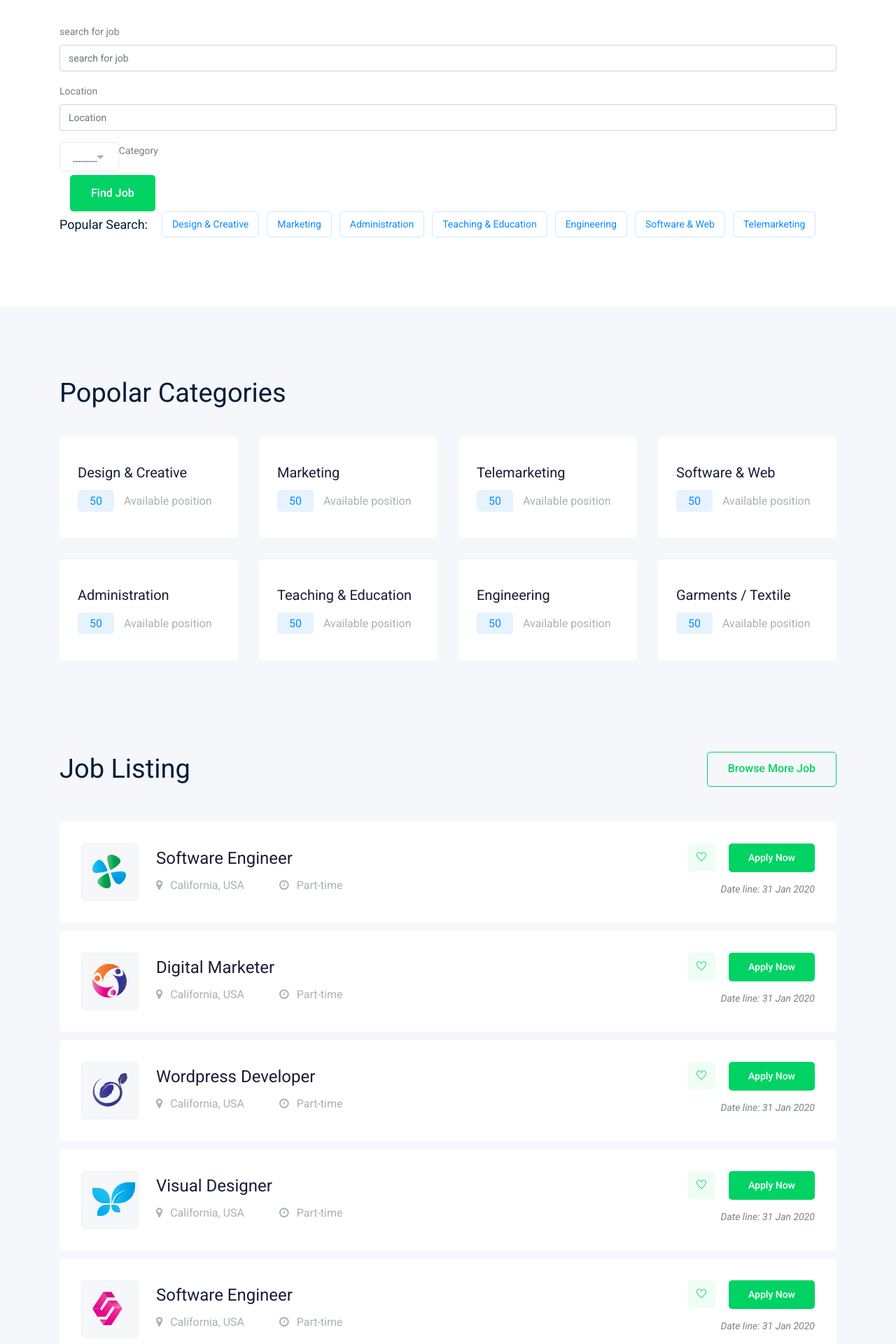
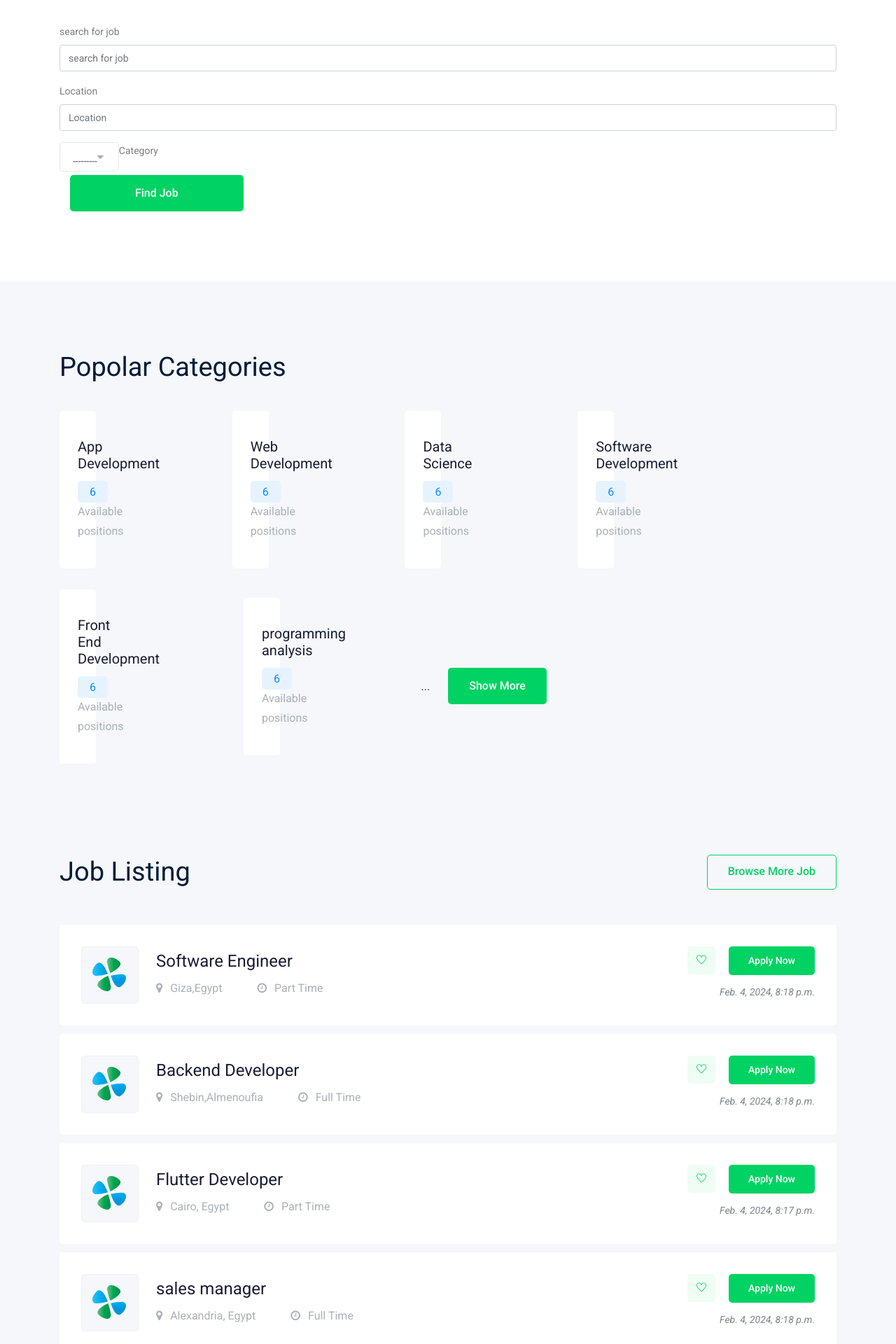
Before and after one commit to nerminaymann/Django-Job-Board, a Django app: page / in a window 1280 px wide. Shown: the part 767-2687 px from the top of the page at 70% size. Run offline with Django 5.2, Linux system fonts and the light colour scheme; a user stored in the database is signed in; data comes from the database, SQL or seed files in the repository; both versions use the stored data as it was after the commit; some libraries are stand-ins or nearby versions.

Commit message:
add Home Page (show more is fixed)

```diff
--- a/accounts/urls.py
+++ b/accounts/urls.py
@@ -7,5 +7,6 @@ urlpatterns = [
     # path('login/', views.login,name='login'),
     # path('logout/', views.logout,name='logout'),
     path('profile/', views.Get_Profile, name='profile'),
+    path('profile/<str:profile>', views.Get_Others_Profile, name='others_profile'),
     path('update_profile/', views.Update_Profile, name='update_profile'),
 ]
--- a/accounts/views.py
+++ b/accounts/views.py
@@ -63,6 +63,12 @@ def Get_Profile(request):
     return render(request,'accounts/profile.html',{'profile': profile})
 
 @login_required(login_url='login')
+def Get_Others_Profile(request,profile):
+    #to return the current user who's log in the website
+    profile = Profile.objects.get(user=profile)
+    return render(request,'accounts/profile.html',{'other_profile': profile})
+
+@login_required(login_url='login')
 def Update_Profile(request):
     profile = Profile.objects.get(user=request.user)
     # user_profile = Profile.objects.get(user=request.user)
--- a/home/templates/home/home.html
+++ b/home/templates/home/home.html
@@ -42,7 +42,8 @@
     {% bootstrap_form myfilterr.form %}
     <div class="col-lg-3 col-md-12">
     <div class="job_btn">
-    <a href="{% url 'Job_List' myfilterr %}" class="boxed-btn3">Find Job</a>
+{#    <a href= '#job_listing_area' type="submit" class="boxed-btn3">Find Job</a>#}
+     <input type="submit" value="Find Job" class="boxed-btn3 w-100 mt-2"  >
 
 {#       <input href="{% url 'Job_List' %}" type="submit" value="Find Job" class="boxed-btn3">#}
     </div>
@@ -80,25 +81,24 @@
 {#</div>#}
 {#</div>#}
 </form>
-<div class="row">
-<div class="col-lg-12">
-<div class="popular_search d-flex align-items-center">
-<span>Popular Search:</span>
-<ul>
-<li><a href="#">Design & Creative</a></li>
-<li><a href="#">Marketing</a></li>
-<li><a href="#">Administration</a></li>
-<li><a href="#">Teaching & Education</a></li>
-<li><a href="#">Engineering</a></li>
-<li><a href="#">Software & Web</a></li>
-<li><a href="#">Telemarketing</a></li>
-</ul>
+{#<div class="row">#}
+{#<div class="col-lg-12">#}
+{#<div class="popular_search d-flex align-items-center">#}
+{#<span>Popular Search:</span>#}
+{#<ul>#}
+{#<li><a href="#">Design & Creative</a></li>#}
+{#<li><a href="#">Marketing</a></li>#}
+{#<li><a href="#">Administration</a></li>#}
+{#<li><a href="#">Teaching & Education</a></li>#}
+{#<li><a href="#">Engineering</a></li>#}
+{#<li><a href="#">Software & Web</a></li>#}
+{#<li><a href="#">Telemarketing</a></li>#}
+{#</ul>#}
+{#</div>#}
+{#</div>#}
+{#</div>#}
 </div>
 </div>
-</div>
-</div>
-</div>
-
 
 <div class="popular_catagory_area">
 <div class="container">
@@ -109,61 +109,48 @@
 </div>
 </div>
 </div>
-<div class="row">
-<div class="col-lg-4 col-xl-3 col-md-6">
-<div class="single_catagory">
-<a href="jobs.html"><h4>Design & Creative</h4></a>
-<p> <span>50</span> Available position</p>
-</div>
-</div>
-<div class="col-lg-4 col-xl-3 col-md-6">
-<div class="single_catagory">
-<a href="jobs.html"><h4>Marketing</h4></a>
-<p> <span>50</span> Available position</p>
-</div>
-</div>
-<div class="col-lg-4 col-xl-3 col-md-6">
-<div class="single_catagory">
-<a href="jobs.html"><h4>Telemarketing</h4></a>
-<p> <span>50</span> Available position</p>
-</div>
-</div>
-<div class="col-lg-4 col-xl-3 col-md-6">
-<div class="single_catagory">
-<a href="jobs.html"><h4>Software & Web</h4></a>
-<p> <span>50</span> Available position</p>
-</div>
-</div>
-<div class="col-lg-4 col-xl-3 col-md-6">
-<div class="single_catagory">
-<a href="jobs.html"><h4>Administration</h4></a>
-<p> <span>50</span> Available position</p>
-</div>
-</div>
-<div class="col-lg-4 col-xl-3 col-md-6">
-<div class="single_catagory">
-<a href="jobs.html"><h4>Teaching & Education</h4></a>
-<p> <span>50</span> Available position</p>
-</div>
-</div>
-<div class="col-lg-4 col-xl-3 col-md-6">
-<div class="single_catagory">
-<a href="jobs.html"><h4>Engineering</h4></a>
-<p> <span>50</span> Available position</p>
-</div>
-</div>
-<div class="col-lg-4 col-xl-3 col-md-6">
-<div class="single_catagory">
-<a href="jobs.html"><h4>Garments / Textile</h4></a>
-<p> <span>50</span> Available position</p>
-</div>
-</div>
-</div>
+{% for category in categories %}
+    {% if category.id <= 7 %}
+        <div class="row" style="display: inline-block;
+          vertical-align: middle;">
+        <div class="col-lg-4 col-xl-3 col-md-6">
+        <div class="single_catagory">
+        <a href="{% url 'filter_job_category' category.id %}"><h4>{{ category }}</h4></a>
+{#        {% for job in jobs %}#}
+{#            numOfJobs = {{ job.count_jobs_of(category) }}#}
+{#        {% endfor %}#}
+        <p> <span>{{ numOfJobs.count }}</span> Available positions</p>
+        </div>
+        </div>
+        </div>
+    {% endif %}
+    <span id="more" style="display: none;">
+        {% for category in categories %}
+        {% if category.id >= 8  %}
+        <div class="row" style="display: inline-block;
+          vertical-align: middle;">
+        <div class="col-lg-4 col-xl-3 col-md-6">
+        <div class="single_catagory">
+        <a href="{% url 'filter_job_category' category.id %}"><h4>{{ category }}</h4></a>
+        {#{% for job in jobs %}#}
+        {#    {{ job.category.count }}#}
+        {#{% endfor %}#}
+        <p> <span>{{ numOfJobs.count }}</span> Available positions</p>
+        </div>
+        </div>
+        </div>
+        {% endif %}
+        {% endfor %}
+    </span>
+{% endfor %}
+<span id="dots">...</span>
+<button onclick="myFunction()" id="myBtn" class="boxed-btn3" style="margin-left: 2%">Show more</button>
 </div>
 </div>
 
 
-<div class="job_listing_area">
+
+<div id="job_listing_area" class="job_listing_area">
 <div class="container">
 <div class="row align-items-center">
 <div class="col-lg-6">
@@ -173,26 +160,27 @@
 </div>
 <div class="col-lg-6">
 <div class="brouse_job text-right">
-<a href="jobs.html" class="boxed-btn4">Browse More Job</a>
+<a href="{% url 'Job_List' %}" class="boxed-btn4">Browse More Job</a>
 </div>
 </div>
 </div>
 <div class="job_lists">
 <div class="row">
+{% for job in jobs %}
 <div class="col-lg-12 col-md-12">
 <div class="single_jobs white-bg d-flex justify-content-between">
 <div class="jobs_left d-flex align-items-center">
 <div class="thumb">
-<img src="img/svg_icon/1.svg" alt>
+<img src="{% static 'img/svg_icon/1.svg' %}" alt="{{ job }}">
 </div>
 <div class="jobs_conetent">
-<a href="job_details.html"><h4>Software Engineer</h4></a>
+<a href="{% url 'job_detail' job.slug %}"><h4>{{ job}}</h4></a>
 <div class="links_locat d-flex align-items-center">
 <div class="location">
-<p> <i class="fa fa-map-marker"></i> California, USA</p>
+<p> <i class="fa fa-map-marker"></i> {{ job.location}}</p>
 </div>
 <div class="location">
-<p> <i class="fa fa-clock-o"></i> Part-time</p>
+<p> <i class="fa fa-clock-o"></i> {{ job.job_type }}</p>
 </div>
 </div>
 </div>
@@ -200,160 +188,17 @@
 <div class="jobs_right">
 <div class="apply_now">
 <a class="heart_mark" href="#"> <i class="ti-heart"></i> </a>
-<a href="job_details.html" class="boxed-btn3">Apply Now</a>
+<a href="{% url 'job_detail' job.slug %}" class="boxed-btn3">Apply Now</a>
 </div>
 <div class="date">
-<p>Date line: 31 Jan 2020</p>
+<p>{{ job.published_at}}</p>
 </div>
 </div>
 </div>
 </div>
-<div class="col-lg-12 col-md-12">
-<div class="single_jobs white-bg d-flex justify-content-between">
-<div class="jobs_left d-flex align-items-center">
-<div class="thumb">
-<img src="img/svg_icon/2.svg" alt>
+{% endfor %}
 </div>
-<div class="jobs_conetent">
-<a href="job_details.html"><h4>Digital Marketer</h4></a>
-<div class="links_locat d-flex align-items-center">
-<div class="location">
-<p> <i class="fa fa-map-marker"></i> California, USA</p>
-</div>
-<div class="location">
-<p> <i class="fa fa-clock-o"></i> Part-time</p>
-</div>
-</div>
-</div>
-</div>
-<div class="jobs_right">
-<div class="apply_now">
-<a class="heart_mark" href="#"> <i class="ti-heart"></i> </a>
-<a href="job_details.html" class="boxed-btn3">Apply Now</a>
-</div>
-<div class="date">
-<p>Date line: 31 Jan 2020</p>
-</div>
-</div>
-</div>
-</div>
-<div class="col-lg-12 col-md-12">
-<div class="single_jobs white-bg d-flex justify-content-between">
-<div class="jobs_left d-flex align-items-center">
-<div class="thumb">
-<img src="img/svg_icon/3.svg" alt>
-</div>
-<div class="jobs_conetent">
-<a href="job_details.html"><h4>Wordpress Developer</h4></a>
-<div class="links_locat d-flex align-items-center">
-<div class="location">
-<p> <i class="fa fa-map-marker"></i> California, USA</p>
-</div>
-<div class="location">
-<p> <i class="fa fa-clock-o"></i> Part-time</p>
-</div>
-</div>
-</div>
-</div>
-<div class="jobs_right">
-<div class="apply_now">
-<a class="heart_mark" href="#"> <i class="ti-heart"></i> </a>
-<a href="job_details.html" class="boxed-btn3">Apply Now</a>
-</div>
-<div class="date">
-<p>Date line: 31 Jan 2020</p>
-</div>
-</div>
-</div>
-</div>
-<div class="col-lg-12 col-md-12">
-<div class="single_jobs white-bg d-flex justify-content-between">
-<div class="jobs_left d-flex align-items-center">
-<div class="thumb">
-<img src="img/svg_icon/4.svg" alt>
-</div>
-<div class="jobs_conetent">
-<a href="job_details.html"><h4>Visual Designer</h4></a>
-<div class="links_locat d-flex align-items-center">
-<div class="location">
-<p> <i class="fa fa-map-marker"></i> California, USA</p>
-</div>
-<div class="location">
-<p> <i class="fa fa-clock-o"></i> Part-time</p>
-</div>
-</div>
-</div>
-</div>
-<div class="jobs_right">
-<div class="apply_now">
-<a class="heart_mark" href="#"> <i class="ti-heart"></i> </a>
-<a href="job_details.html" class="boxed-btn3">Apply Now</a>
-</div>
-<div class="date">
-<p>Date line: 31 Jan 2020</p>
-</div>
-</div>
-</div>
-</div>
-<div class="col-lg-12 col-md-12">
-<div class="single_jobs white-bg d-flex justify-content-between">
-<div class="jobs_left d-flex align-items-center">
-<div class="thumb">
-<img src="img/svg_icon/5.svg" alt>
-</div>
-<div class="jobs_conetent">
-<a href="job_details.html"><h4>Software Engineer</h4></a>
-<div class="links_locat d-flex align-items-center">
-<div class="location">
-<p> <i class="fa fa-map-marker"></i> California, USA</p>
-</div>
-<div class="location">
-<p> <i class="fa fa-clock-o"></i> Part-time</p>
-</div>
-</div>
-</div>
-</div>
-<div class="jobs_right">
-<div class="apply_now">
-<a class="heart_mark" href="#"> <i class="ti-heart"></i> </a>
-<a href="job_details.html" class="boxed-btn3">Apply Now</a>
-</div>
-<div class="date">
-<p>Date line: 31 Jan 2020</p>
-</div>
-</div>
-</div>
-</div>
-<div class="col-lg-12 col-md-12">
-<div class="single_jobs white-bg d-flex justify-content-between">
-<div class="jobs_left d-flex align-items-center">
-<div class="thumb">
-<img src="img/svg_icon/1.svg" alt>
-</div>
-<div class="jobs_conetent">
-<a href="job_details.html"><h4>Creative Designer</h4></a>
-<div class="links_locat d-flex align-items-center">
-<div class="location">
-<p> <i class="fa fa-map-marker"></i> California, USA</p>
-</div>
-<div class="location">
-<p> <i class="fa fa-clock-o"></i> Part-time</p>
-</div>
-</div>
-</div>
-</div>
-<div class="jobs_right">
-<div class="apply_now">
-<a class="heart_mark" href="#"> <i class="ti-heart"></i> </a>
-<a href="job_details.html" class="boxed-btn3">Apply Now</a>
-</div>
-<div class="date">
-<p>Date line: 31 Jan 2020</p>
-</div>
-</div>
-</div>
-</div>
-</div>
+
 </div>
 </div>
 </div>
@@ -368,160 +213,83 @@
 </div>
 </div>
 </div>
+
+
 <div class="row">
 <div class="col-lg-12">
 <div class="candidate_active owl-carousel">
+{% for prof in profiles %}
+{% if prof != request.user %}
 <div class="single_candidates text-center">
 <div class="thumb">
-<img src="img/candiateds/1.png" alt>
+<img src="{{prof.profile_pic}}" alt="{{ prof }}">
 </div>
-<a href="#"><h4>Markary Jondon</h4></a>
-<p>Software Engineer</p>
+<a href="{% url 'others_profile' prof.id %}"><h4>{{ prof}}</h4></a>
+<p>{{ prof.position}}</p>
 </div>
-<div class="single_candidates text-center">
-<div class="thumb">
-<img src="img/candiateds/2.png" alt>
-</div>
-<a href="#"><h4>Markary Jondon</h4></a>
-<p>Software Engineer</p>
-</div>
-<div class="single_candidates text-center">
-<div class="thumb">
-<img src="img/candiateds/3.png" alt>
-</div>
-<a href="#"><h4>Markary Jondon</h4></a>
-<p>Software Engineer</p>
-</div>
-<div class="single_candidates text-center">
-<div class="thumb">
-<img src="img/candiateds/4.png" alt>
-</div>
-<a href="#"><h4>Markary Jondon</h4></a>
-<p>Software Engineer</p>
-</div>
-<div class="single_candidates text-center">
-<div class="thumb">
-<img src="img/candiateds/5.png" alt>
-</div>
-<a href="#"><h4>Markary Jondon</h4></a>
-<p>Software Engineer</p>
-</div>
-<div class="single_candidates text-center">
-<div class="thumb">
-<img src="img/candiateds/6.png" alt>
-</div>
-<a href="#"><h4>Markary Jondon</h4></a>
-<p>Software Engineer</p>
-</div>
-<div class="single_candidates text-center">
-<div class="thumb">
-<img src="img/candiateds/7.png" alt>
-</div>
-<a href="#"><h4>Markary Jondon</h4></a>
-<p>Software Engineer</p>
-</div>
-<div class="single_candidates text-center">
-<div class="thumb">
-<img src="img/candiateds/8.png" alt>
-</div>
-<a href="#"><h4>Markary Jondon</h4></a>
-<p>Software Engineer</p>
-</div>
-<div class="single_candidates text-center">
-<div class="thumb">
-<img src="img/candiateds/9.png" alt>
-</div>
-<a href="#"><h4>Markary Jondon</h4></a>
-<p>Software Engineer</p>
-</div>
-<div class="single_candidates text-center">
-<div class="thumb">
-<img src="img/candiateds/9.png" alt>
-</div>
-<a href="#"><h4>Markary Jondon</h4></a>
-<p>Software Engineer</p>
-</div>
-<div class="single_candidates text-center">
-<div class="thumb">
-<img src="img/candiateds/10.png" alt>
-</div>
-<a href="#"><h4>Markary Jondon</h4></a>
-<p>Software Engineer</p>
-</div>
-<div class="single_candidates text-center">
-<div class="thumb">
-<img src="img/candiateds/3.png" alt>
-</div>
-<a href="#"><h4>Markary Jondon</h4></a>
-<p>Software Engineer</p>
-</div>
-<div class="single_candidates text-center">
-<div class="thumb">
-<img src="img/candiateds/4.png" alt>
-</div>
-<a href="#"><h4>Markary Jondon</h4></a>
-<p>Software Engineer</p>
-</div>
-</div>
-</div>
+{% endif %}
+{% endfor%}
 </div>
 </div>
 </div>
 
-<div class="top_companies_area">
-<div class="container">
-<div class="row align-items-center mb-40">
-<div class="col-lg-6 col-md-6">
-<div class="section_title">
-<h3>Top Companies</h3>
 </div>
 </div>
-<div class="col-lg-6 col-md-6">
-<div class="brouse_job text-right">
-<a href="jobs.html" class="boxed-btn4">Browse More Job</a>
-</div>
-</div>
-</div>
-<div class="row">
-<div class="col-lg-4 col-xl-3 col-md-6">
-<div class="single_company">
-<div class="thumb">
-<img src="img/svg_icon/5.svg" alt>
-</div>
-<a href="jobs.html"><h3>Snack Studio</h3></a>
-<p> <span>50</span> Available position</p>
-</div>
-</div>
-<div class="col-lg-4 col-xl-3 col-md-6">
-<div class="single_company">
-<div class="thumb">
-<img src="img/svg_icon/4.svg" alt>
-</div>
-<a href="jobs.html"><h3>Snack Studio</h3></a>
-<p> <span>50</span> Available position</p>
-</div>
-</div>
-<div class="col-lg-4 col-xl-3 col-md-6">
-<div class="single_company">
-<div class="thumb">
-<img src="img/svg_icon/3.svg" alt>
-</div>
-<a href="jobs.html"><h3>Snack Studio</h3></a>
-<p> <span>50</span> Available position</p>
-</div>
-</div>
-<div class="col-lg-4 col-xl-3 col-md-6">
-<div class="single_company">
-<div class="thumb">
-<img src="img/svg_icon/1.svg" alt>
-</div>
-<a href="jobs.html"><h3>Snack Studio</h3></a>
-<p> <span>50</span> Available position</p>
-</div>
-</div>
-</div>
-</div>
-</div>
+
+{#<div class="top_companies_area">#}
+{#<div class="container">#}
+{#<div class="row align-items-center mb-40">#}
+{#<div class="col-lg-6 col-md-6">#}
+{#<div class="section_title">#}
+{#<h3>Top Companies</h3>#}
+{#</div>#}
+{#</div>#}
+{#<div class="col-lg-6 col-md-6">#}
+{#<div class="brouse_job text-right">#}
+{#<a href="jobs.html" class="boxed-btn4">Browse More Job</a>#}
+{#</div>#}
+{#</div>#}
+{#</div>#}
+{#<div class="row">#}
+{#<div class="col-lg-4 col-xl-3 col-md-6">#}
+{#<div class="single_company">#}
+{#<div class="thumb">#}
+{#<img src="img/svg_icon/5.svg" alt>#}
+{#</div>#}
+{#<a href="jobs.html"><h3>Snack Studio</h3></a>#}
+{#<p> <span>50</span> Available position</p>#}
+{#</div>#}
+{#</div>#}
+{#<div class="col-lg-4 col-xl-3 col-md-6">#}
+{#<div class="single_company">#}
+{#<div class="thumb">#}
+{#<img src="img/svg_icon/4.svg" alt>#}
+{#</div>#}
+{#<a href="jobs.html"><h3>Snack Studio</h3></a>#}
+{#<p> <span>50</span> Available position</p>#}
+{#</div>#}
+{#</div>#}
+{#<div class="col-lg-4 col-xl-3 col-md-6">#}
+{#<div class="single_company">#}
+{#<div class="thumb">#}
+{#<img src="img/svg_icon/3.svg" alt>#}
+{#</div>#}
+{#<a href="jobs.html"><h3>Snack Studio</h3></a>#}
+{#<p> <span>50</span> Available position</p>#}
+{#</div>#}
+{#</div>#}
+{#<div class="col-lg-4 col-xl-3 col-md-6">#}
+{#<div class="single_company">#}
+{#<div class="thumb">#}
+{#<img src="img/svg_icon/1.svg" alt>#}
+{#</div>#}
+{#<a href="jobs.html"><h3>Snack Studio</h3></a>#}
+{#<p> <span>50</span> Available position</p>#}
+{#</div>#}
+{#</div>#}
+{#</div>#}
+{#</div>#}
+{#</div>#}
 
 <div class="job_searcing_wrap overlay">
 <div class="container">
@@ -530,14 +298,14 @@
 <div class="searching_text">
 <h3>Looking for a Job?</h3>
 <p>We provide online instant cash loans with quick approval </p>
-<a href="#" class="boxed-btn3">Browse Job</a>
+<a href="{% url 'Job_List' %}" class="boxed-btn3">Browse Job</a>
 </div>
 </div>
 <div class="col-lg-5 offset-lg-1 col-md-6">
 <div class="searching_text">
 <h3>Looking for a Expert?</h3>
 <p>We provide online instant cash loans with quick approval </p>
-<a href="#" class="boxed-btn3">Post a Job</a>
+<a href="{% url 'post_job' %}" class="boxed-btn3">Post a Job</a>
 </div>
 </div>
 </div>
--- a/home/urls.py
+++ b/home/urls.py
@@ -4,4 +4,8 @@ from . import views
 
 urlpatterns = [
     path('', views.index,name='home'),
+    # path('', views.Filter_Job_category,name='home'),
+    # path('jobs/', views.SearchButton, name='searchButton'),
+    path('jobs/<str:category>/', views.Filter_Job_category, name='filter_job_category'),
+
 ]
--- a/home/views.py
+++ b/home/views.py
@@ -1,6 +1,7 @@
 from django.contrib.auth.decorators import login_required
 from django.core.paginator import Paginator
-from django.shortcuts import render
+from django.db.models import Count
+from django.shortcuts import render, get_object_or_404
 from django.http import HttpResponse
 from accounts.models import Profile
 from .filters import JobFilterr
@@ -14,21 +15,69 @@ from job.filters import JobFilter
 @login_required(login_url='login')
 def index(request):
     profile=Profile.objects.get(user=request.user)
+    profiles=Profile.objects.all()
     jobs=Job.objects.all()
     categories=Category.objects.all()
+    # numOfJobs= Job.objects.filter(category=category).count
+    # numOfJobs = Job.objects.annotate(total_jobs=Count('category'))
+    numOfJobs = Job.objects.annotate(
+        num_jobs=Count('category')
+    )
+    # category = get_object_or_404(Category)
+    # joblistnum = jobs.filter(category=category)
 
     myfilterr = JobFilterr(request.GET, queryset=jobs)
     myfilter= JobFilter(request.GET, queryset=jobs)
 
     if myfilterr.is_valid():
-        myfilter = myfilterr
+        # myfilter = myfilterr
         jobs = myfilterr.qs
         # return render(request, 'home/home_job_list.html',{'jobs':jobs})
 
 
     context = {'profile':profile,
+               'profiles':profiles,
                'categories':categories,
+               'numOfJobs': numOfJobs,
+               # 'joblistnum':joblistnum,
+               # 'category':category,
                'jobs':jobs,
                'myfilterr':myfilterr,
-               'myfilter':myfilter}
+               'myfilter':myfilter
+               }
     return render(request,'home/home.html',context)
+
+# @login_required(login_url='login')
+# def SearchButton(request):
+#     profile=Profile.objects.get(user=request.user)
+#     jobs=Job.objects.all()
+#     myfilter = JobFilterr(request.GET, queryset=jobs)
+#     if myfilter.is_valid():
+#         jobs = myfilter.qs
+#     paginator = Paginator(jobs, 4)
+#     page_number = request.GET.get('page')
+#     page_obj = paginator.get_page(page_number)
+#     context = {'profile':profile,
+#                    'jobs':page_obj,
+#                    'myfilter':myfilter,}
+#     return render(request,'job/job_list.html',context)
+
+
+def Filter_Job_category(request,category):
+    profile = Profile.objects.get(user=request.user)
+    jobs = Job.objects.filter(category=category)
+    myfilter= JobFilter(request.GET, queryset=jobs)
+    if myfilter.is_valid():
+        jobs = myfilter.qs
+
+    paginator = Paginator(jobs, 4)
+    page_number = request.GET.get('page')
+    page_obj = paginator.get_page(page_number)
+
+    context = {
+        'jobs': page_obj,
+        'profile': profile,
+        'numOfJobs': jobs,
+        'myfilter':myfilter,
+    }
+    return render(request, 'job/job_list.html', context)
--- /dev/null
+++ b/static/js/read_more.js
@@ -0,0 +1,15 @@
+function myFunction() {
+  var dots = document.getElementById("dots");
+  var moreText = document.getElementById("more");
+  var btnText = document.getElementById("myBtn");
+
+  if (dots.style.display === "none") {
+    dots.style.display = "inline";
+    btnText.innerHTML = "Show more";
+    moreText.style.display = "none";
+  } else {
+    dots.style.display = "none";
+    btnText.innerHTML = "Show less";
+    moreText.style.display = "inline";
+  }
+}
--- a/templates/base.html
+++ b/templates/base.html
@@ -245,6 +245,7 @@ Copyright &copy;<script data-cfasync="false" src="../../cdn-cgi/scripts/5c5dd728
 <script src="{% static 'js/range.js' %}"></script>
 
 <script src="{% static 'js/contact.js' %}"></script>
+<script src="{% static 'js/read_more.js' %}"></script>
 <script src="{% static 'js/jquery.ajaxchimp.min.js' %}"></script>
 <script src="{% static 'js/jquery.form.js' %}"></script>
 <script src="{% static 'js/jquery.validate.min.js' %}"></script>
```
Also changed, not shown: job/models.py (+8 -0 lines), job/templates/Job/job_list.html (+5 -2 lines), job/views.py (+3 -5 lines), db.sqlite3.
